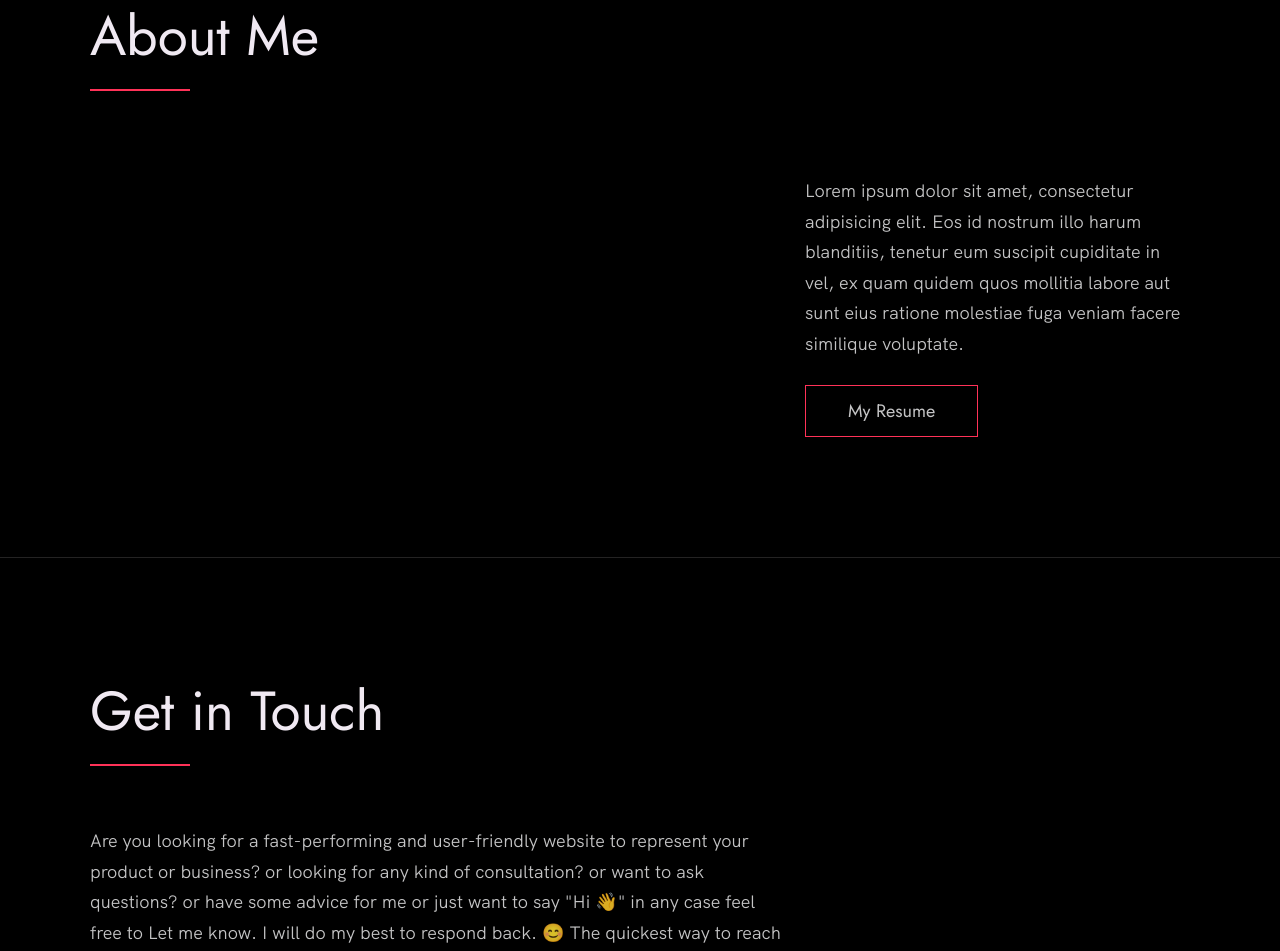
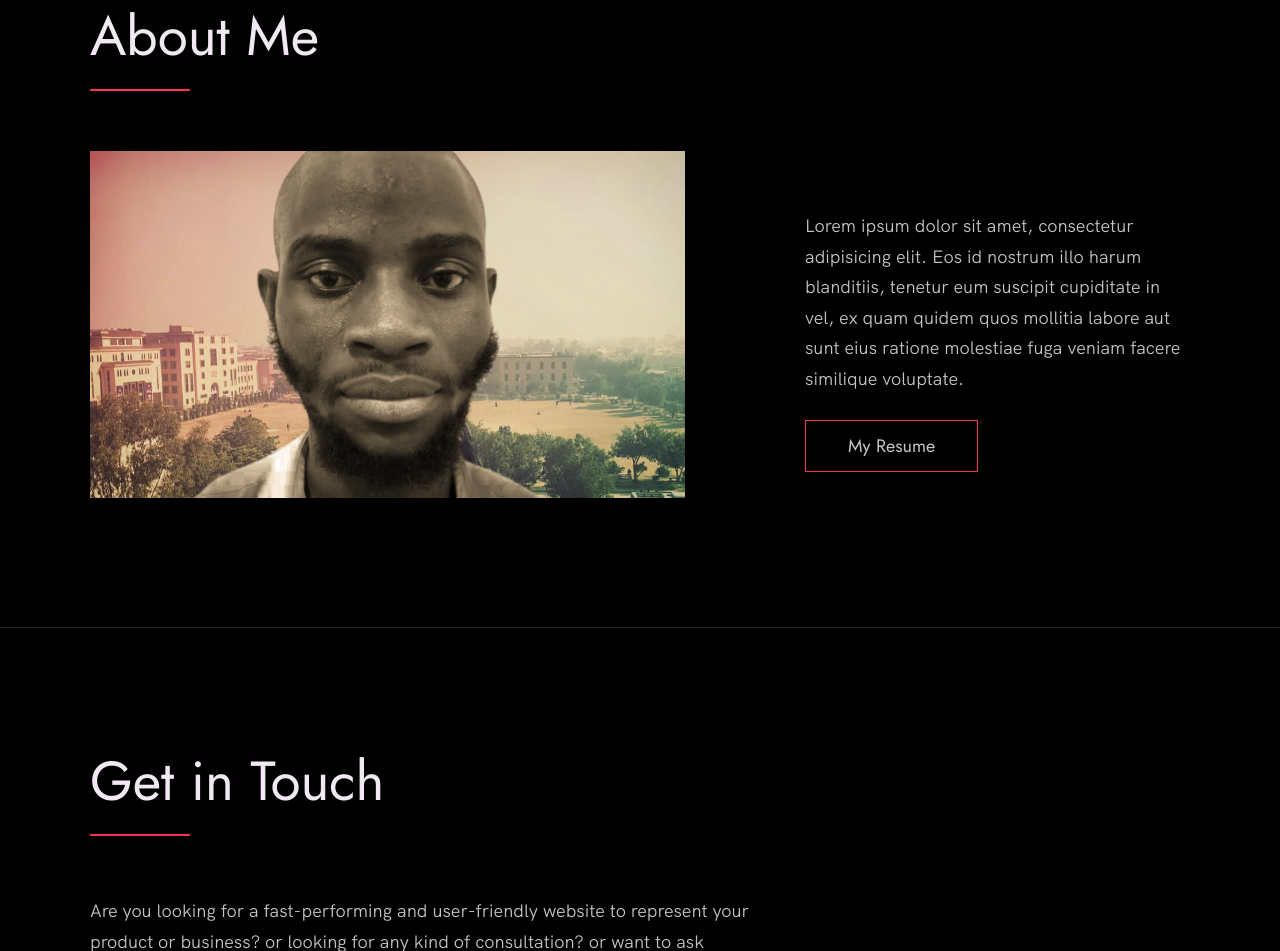
Before and after one commit to jaamiujamaal/jaamiujamaal.github.io, a plain HTML site: page index.html in a window 1280 px wide. Shown: the part 3424-4375 px from the top of the page. Drawn offline with Linux system fonts and the light colour scheme.

Commit message:
updating

```diff
--- a/index.html
+++ b/index.html
@@ -201,7 +201,7 @@
 
           <div class="about__photo-container">
             <!-- Add a nice photo of yourself -->
-            <img class="about__photo" src="./jaimiugithub.png" alt="" />
+            <img class="about__photo" src="../images/jaimiugithub.png" alt="" />
           </div>
         </div>
       </div>
```
